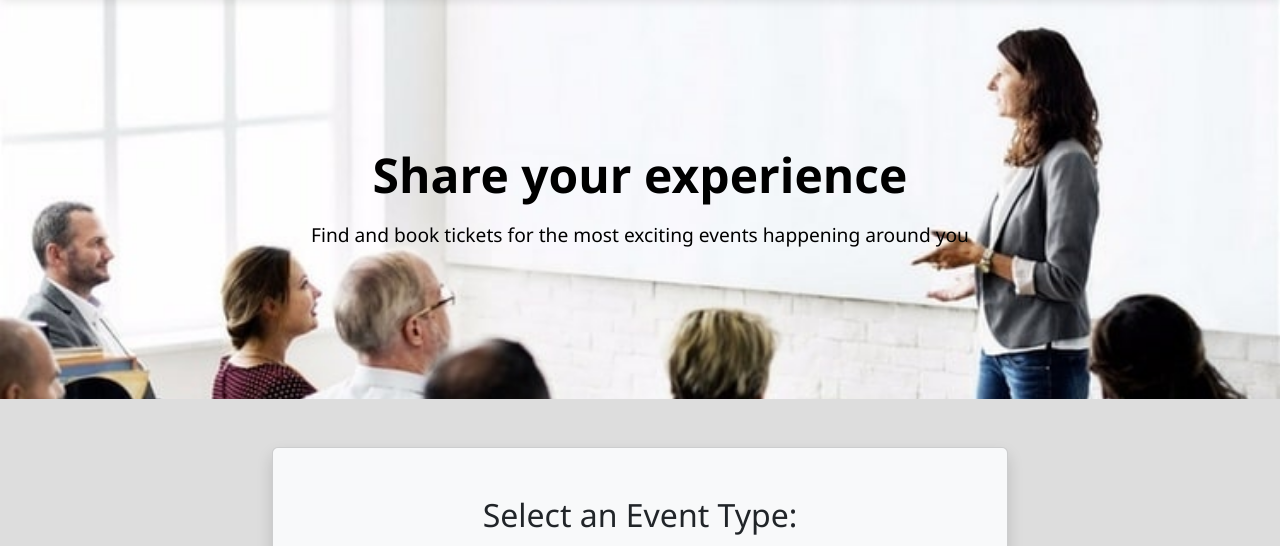
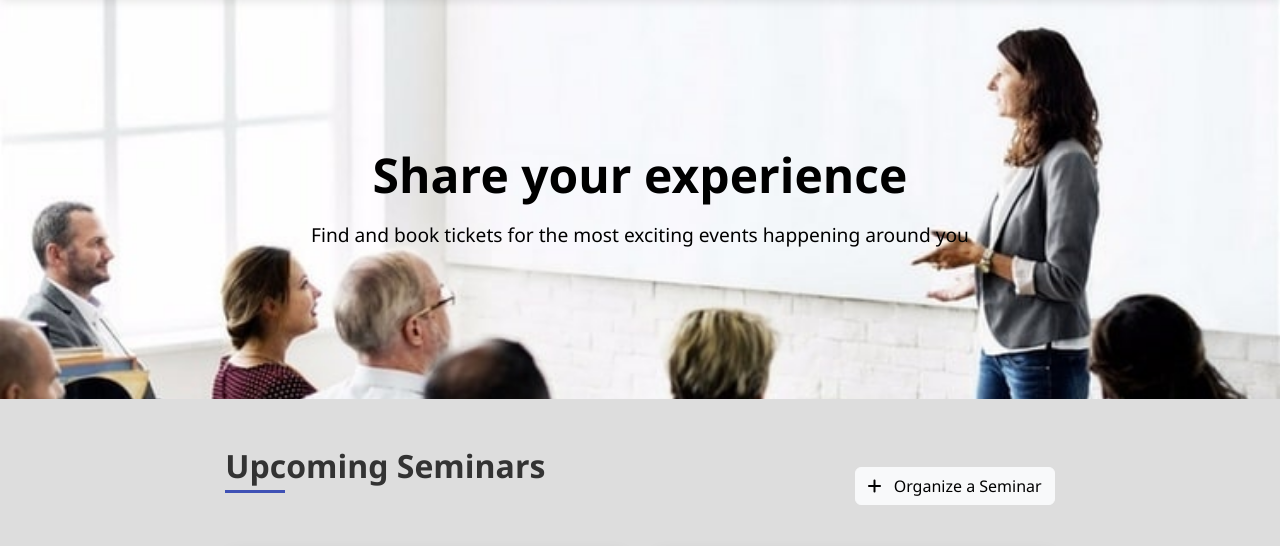
Before and after one commit to riyaamurdhani/group9-IAB207, a Flask app: page / in a window 1280 px wide. Shown: the part 149-695 px from the top of the page. Run offline with Flask 3, Linux system fonts and the light colour scheme; some libraries are stand-ins or nearby versions.

Commit message:
Update index.html

```diff
--- a/lab207_a3_grp_9/app/templates/index.html
+++ b/lab207_a3_grp_9/app/templates/index.html
@@ -21,7 +21,7 @@
         </div>
         <div class="d-flex">
           <a href="{{ url_for('login') }}" class="btn btn-outline-primary me-2">Log In</a>
-          <a href="/registration" class="btn btn-primary">Registration</a>
+          <a href="{{ url_for('registration') }}" class="btn btn-primary">Registration</a>
         </div>
       </div>
     </div>
@@ -77,40 +77,6 @@
     </div>
   </section>
 
-
-
-  </header>
-        <div class="container">
-        <div class="row justify-content-center mt-5 pb-4">
-           <div class="col-md-8">
-              <div class="card shadow p-5 mb-5 bg-light">
-                 <h2 class="text-center mb-3">Select an Event Type:</h2>
-
-                <form class="form-inline d-flex flex-nowrap" id="eventForm" method="POST" ACTION="{{url_for('select_event')}}">
-                     <select class="form-select-2" name="event_type" required>
-                       <option selected disabled>Select an event type...</option>
-                       <option value="Talk by the Author" >Talk by the Author</option>
-                       <option value="Learn how to learn">Learn how to learn</option>
-                       <option value="Ted Talk">Ted Talk</option>
-                       <option value="Financial Mindset">Financial Mindset</option>
-                    </select>
-                    <button type="submit" class="btn btn-primary">Submit</button>
-                 </form>
-              </div>
-           </div>
-        </div>
-     </div>
-    </div>
-  <!-- Hero Section -->
-  <section class="hero-section bg-primary text-black py-3" style="background-image: url('{{ url_for('static', filename= 'img/session.jpg') }}');">
-    <div class="container text-center">
-      <h1 class="hero-title">Share your experience</h1>
-      <p class="hero-subtitle">Find and book tickets for the most exciting events happening around you</p>
-    </div>
-  </section>
-
-
-
   <!-- Main Content -->
   <div class="container-fluid py-5">
     <div class="row">
@@ -119,7 +85,7 @@
         <div class="d-flex justify-content-between align-items-center mb-4">
           <h2 class="section-title">Upcoming Seminars</h2>
           <a href="{{ url_for('create_event') }}" class="btn btn-light">
-            <i class="fas fa-plus me-2"></i> Create a Seminar Event
+            <i class="fas fa-plus me-2"></i> Organize a Seminar
           </a>
         </div>
 
@@ -127,7 +93,7 @@
           <!-- Event 1 -->
           <div class="col-md-6">
             <div class="card event-card">
-              <img src="{{ url_for('static', filename='img/seminar.jpg')}}" class="card-img-top event-image" alt="Talk by the Author">
+              <img src="static/img/seminar.jpg" class="card-img-top event-image" alt="Talk by the Author">
               <div class="card-body">
                 <h3 class="card-title">Talk by the Author</h3>
                 <div class="event-meta">
@@ -142,11 +108,8 @@
                   <i class="fas fa-map-marker-alt"></i>
                   <span>Central Theater</span>
                 </div>
-                <div class="event-meta">
-                  <span>Status: Open</span>
-                </div>
                 <div class="d-flex justify-content-between align-items-center mt-4">
-                  <a href="{{ url_for('seminar_talk_by_author') }}" class="btn btn-light">View Details</a>
+                  <a href="{{ url_for('event_details') }}" class="btn btn-light">View Details</a>
                   <button class="btn btn-outline-secondary" data-bs-toggle="modal" data-bs-target="#bookTicketModal">
                     <i class="fas fa-ticket-alt me-2"></i> Reserve Seat
                   </button>
@@ -158,7 +121,7 @@
           <!-- Event 2 -->
           <div class="col-md-6">
             <div class="card event-card">
-              <img src="{{ url_for('static', filename='img/business-seminars-and-conferences.png')}}" class="card-img-top event-image" alt="Learn how to learn">
+              <img src="static/img/business-seminars-and-conferences.png" class="card-img-top event-image" alt="Learn how to learn">
               <div class="card-body">
                 <h3 class="card-title">Learn how to learn</h3>
                 <div class="event-meta">
@@ -173,11 +136,8 @@
                   <i class="fas fa-map-marker-alt"></i>
                   <span>Convention Center</span>
                 </div>
-                 <div class="event-meta">
-                  <span>Status: Open</span>
-                </div>
                 <div class="d-flex justify-content-between align-items-center mt-4">
-                  <a href="{{ url_for('seminar_learn_how_to_learn')}}" class="btn btn-light">View Details</a>
+                  <a href="{{ url_for('event_details') }}" class="btn btn-light">View Details</a>
                   <button class="btn btn-outline-secondary" data-bs-toggle="modal" data-bs-target="#bookTicketModal">
                     <i class="fas fa-ticket-alt me-2"></i> Reserve Seat
                   </button>
@@ -189,7 +149,7 @@
           <!-- Event 3 -->
           <div class="col-md-6">
             <div class="card event-card">
-              <img src="{{ url_for('static', filename='img/conferences.jpg')}}" class="card-img-top event-image" alt="Food & Wine Expo">
+              <img src="static/img/conferences.jpg" class="card-img-top event-image" alt="Food & Wine Expo">
               <div class="card-body">
                 <h3 class="card-title">Ted Talk</h3>
                 <div class="event-meta">
@@ -204,11 +164,8 @@
                   <i class="fas fa-map-marker-alt"></i>
                   <span>Downtown Pavilion</span>
                 </div>
-                 <div class="event-meta">
-                  <span>Status: Open</span>
-                </div>
                 <div class="d-flex justify-content-between align-items-center mt-4">
-                  <a href="{{ url_for('seminar_ted_talk')}}" class="btn btn-light">View Details</a>
+                  <a href="{{ url_for('event_details') }}" class="btn btn-light">View Details</a>
                   <button class="btn btn-outline-secondary" data-bs-toggle="modal" data-bs-target="#bookTicketModal">
                     <i class="fas fa-ticket-alt me-2"></i> Reserve Seat
                   </button>
@@ -220,7 +177,7 @@
           <!-- Event 4 -->
           <div class="col-md-6">
             <div class="card event-card">
-              <img src="{{ url_for('static', filename='img/banner.jpg')}}" class="card-img-top event-image" alt="Photography Workshop">
+              <img src="static/img/banner.jpg" class="card-img-top event-image" alt="Photography Workshop">
               <div class="card-body">
                 <h3 class="card-title">Financial Mindset</h3>
                 <div class="event-meta">
@@ -235,11 +192,8 @@
                   <i class="fas fa-map-marker-alt"></i>
                   <span>Arts Center</span>
                 </div>
-                 <div class="event-meta">
-                  <span>Status: BOOKED OUT</span>
-                </div>
                 <div class="d-flex justify-content-between align-items-center mt-4">
-                  <a href="{{ url_for('seminar_financial_mindset')}}" class="btn btn-light">View Details</a>
+                  <a href="{{ url_for('event_details') }}" class="btn btn-light">View Details</a>
                   <button class="btn btn-outline-secondary" data-bs-toggle="modal" data-bs-target="#bookTicketModal">
                     <i class="fas fa-ticket-alt me-2"></i> Reserve Seat
                   </button>
@@ -266,7 +220,7 @@
         </div>
         <div class="modal-body">
           <div class="d-flex mb-4">
-            <img src="{{ url_for('static', filename='img/socratic-seminars.jpeg') }}" alt="Event" class="img-thumbnail me-3" style="width: 100px; height: 100px; object-fit: cover;">
+            <img src="static/img/socratic-seminars.jpeg" alt="Event" class="img-thumbnail me-3" style="width: 100px; height: 100px; object-fit: cover;">
             <div>
               <h5>Talk by the Author</h5>
               <p class="small text-muted mb-0">June 15, 2025 at 18:00</p>
```
